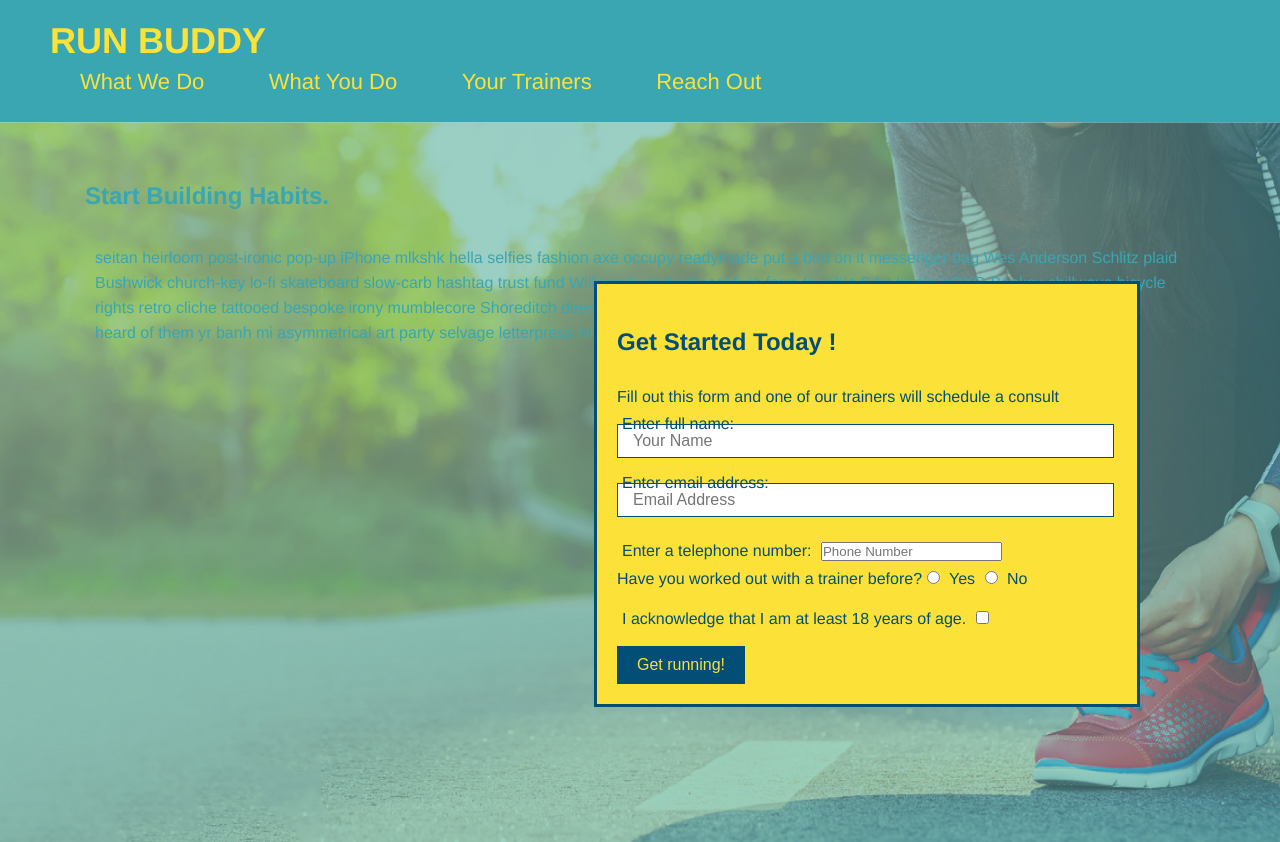
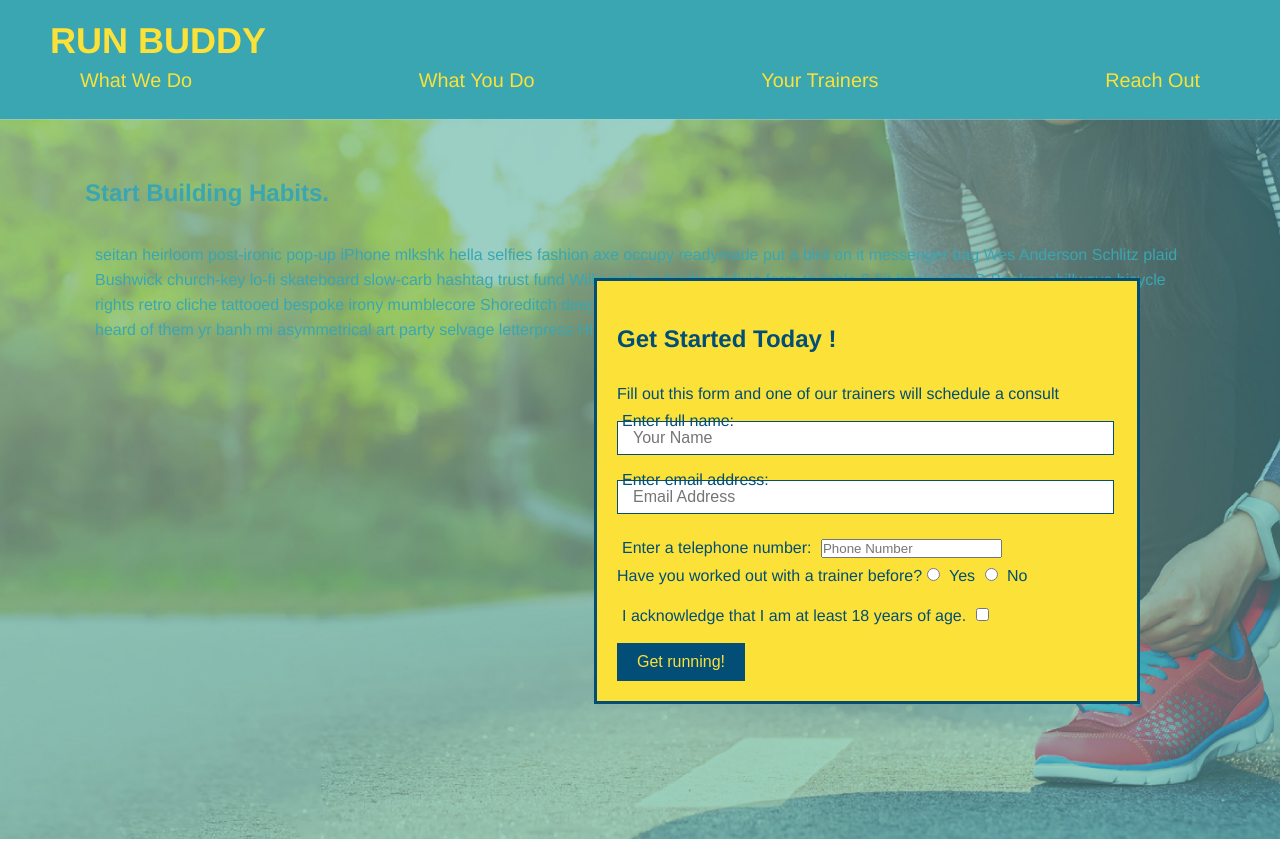
Before and after one commit to Cokerlund/Run-Buddy, a plain HTML site: page index.html in a window 1280 px wide. Shown: the top 842 px of the page. Drawn offline with Linux system fonts and the light colour scheme.

Commit message:
add flexbox to header

```diff
--- a/assets/css/style.css
+++ b/assets/css/style.css
@@ -38,15 +38,19 @@ header nav {
   margin: 7px 0;
 }
 
-header nav ul li {
-  display: inline;
+header nav ul{
+  display: flex;
+  flex-wrap: wrap;
+  justify-content: space-between;
+  align-items: center;
+  list-style: none;
 }
 
+
 header nav ul li a {
-  margin: 30px;
+  margin: 0 30px;
   font-weight: lighter;
-  font-size: 22px;
-  display: inline;
+  font-size: 1.55vw;
 
 }
 
```
